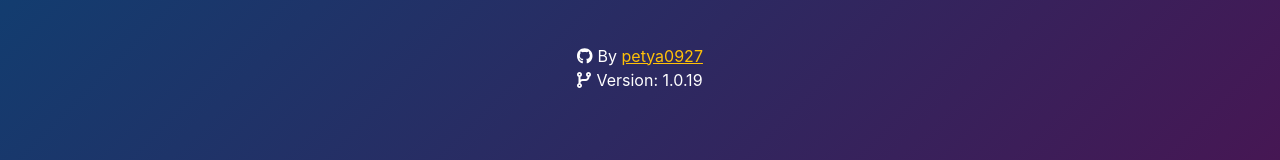
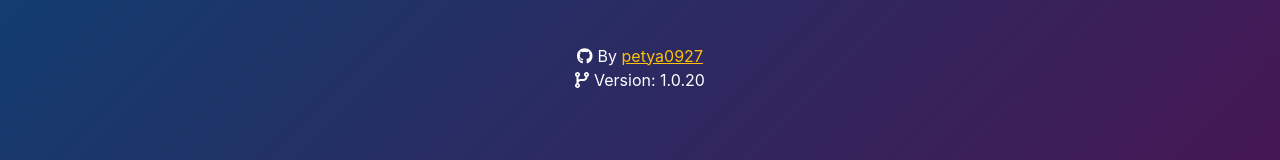
Before and after one commit to petya0927/watch2gether-frontend-old, a React (Create React App) app in the folder frontend/: page / in a window 1280 px wide. Shown: the part 468-628 px from the top of the page. Built offline with nearby package versions, Linux system fonts and the light colour scheme.

Commit message:
Commit by deploy.py - version: 1.0.20

```diff
--- a/frontend/src/components/Footer.js
+++ b/frontend/src/components/Footer.js
@@ -15,7 +15,7 @@ const Footer = () => {
       <p className='text-white'>
         <FontAwesomeIcon icon={faCodeBranch} className="mr-5"/>
         <span>
-          Version: 1.0.19
+          Version: 1.0.20
         </span>
       </p>
     </div>
```
Also changed, not shown: 7 other files (tests, documents, lock files or other folders).
